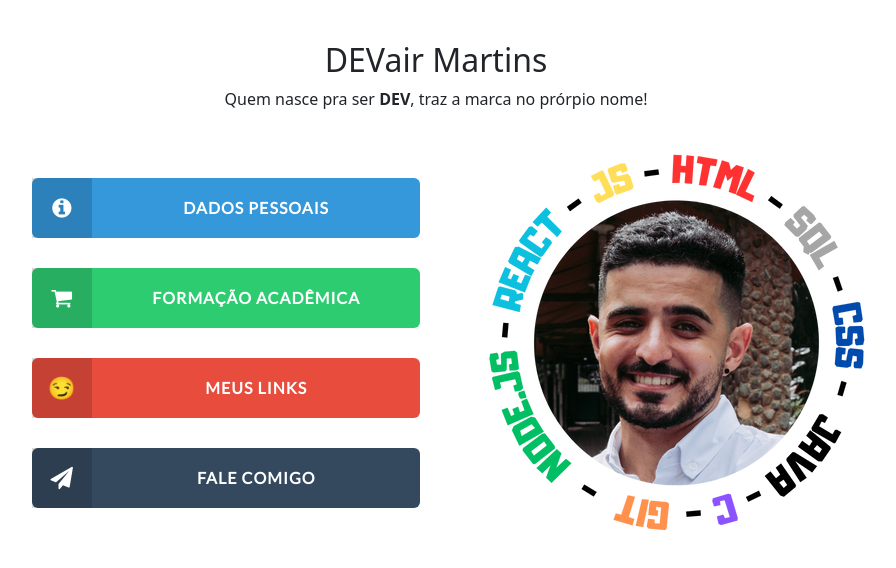
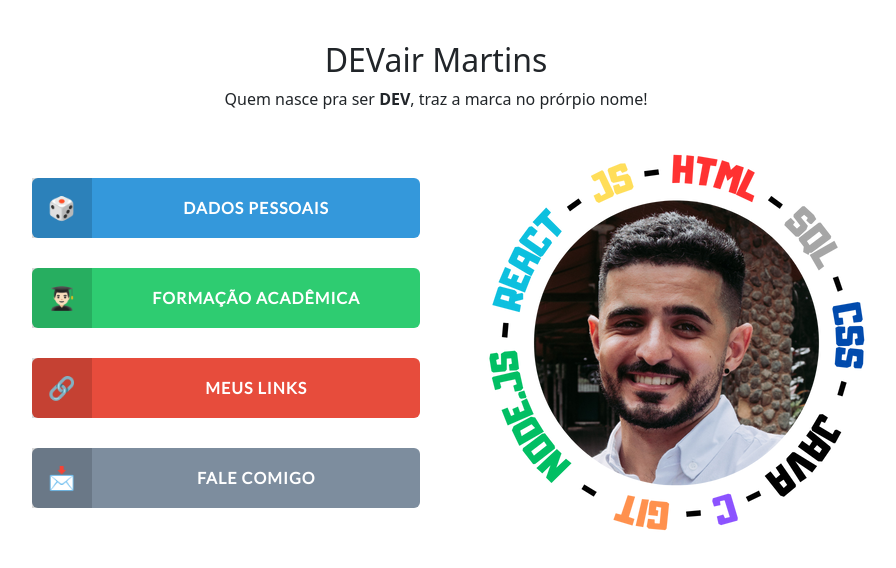
Before and after one commit to DevairUva/Portfolio, a React (Vite) app: page / in a window 1280 px wide. Shown: the top 568 px of the page, without its empty margins (204-1100 px from the left). Built offline with nearby package versions, Linux system fonts and the light colour scheme.

Commit message:
emojis e cores

```diff
--- a/src/components/Dados.jsx
+++ b/src/components/Dados.jsx
@@ -12,7 +12,7 @@ function Dados() {
 
   return (
     <>
-      <button className="btn btn-1 btn-sep icon-info" onClick={handleShow}>Dados Pessoais</button>
+      <button className="btn btn-1 btn-sep icon-dados" onClick={handleShow}>Dados Pessoais</button>
 
       <Modal show={show} onHide={handleClose}>
         <Modal.Header className='modalTitleDados titleDados'>
--- a/src/components/Formacao.jsx
+++ b/src/components/Formacao.jsx
@@ -17,7 +17,7 @@ function Formacao() {
         Formação Acadêmica
       </Button> */}
 
-      <button class="btn btn-2 btn-sep icon-cart" onClick={handleShow}>Formação Acadêmica</button>
+      <button class="btn btn-2 btn-sep icon-formacao" onClick={handleShow}>Formação Acadêmica</button>
 
       <Modal show={show} onHide={handleClose}>
         <Modal.Header className='modalTitleFormacao'>
--- a/src/components/Links.jsx
+++ b/src/components/Links.jsx
@@ -16,7 +16,7 @@ function Links() {
         Meus Links
       </Button> */}
 
-      <button class="btn btn-3 btn-sep topic-games" onClick={handleShow}>Meus Links</button>
+      <button class="btn btn-3 btn-sep topic-links" onClick={handleShow}>Meus Links</button>
 
       <Modal show={show} onHide={handleClose}>
         <Modal.Header className='modalTitleLinks'>
--- a/src/components/Mensagem.jsx
+++ b/src/components/Mensagem.jsx
@@ -40,7 +40,7 @@ function Mensagem() {
 
   return (
     <>
-      <button class="btn btn-4 btn-sep icon-send" onClick={handleShow}>Fale comigo</button>
+      <button class="btn btn-4 btn-sep icon-msg" onClick={handleShow}>Fale comigo</button>
 
       <Modal show={show} onHide={handleClose}>
         <Modal.Header className='modalTitleMensagem'>
--- a/src/stiles/dados.css
+++ b/src/stiles/dados.css
@@ -83,21 +83,8 @@
 }
 
 /* Icons */
-
-.icon-cart:before {
-  content: "\f07a";
-}
-
-.icon-heart:before {
-  content: "\f55a";
-}
-
-.icon-info:before {
-  content: "\f05a";
-}
-
-.icon-send:before {
-  content: "\f1d8";
+.icon-dados:before {
+  content: "🎲";
 }
 
 .modalTitleDados{
--- a/src/stiles/formacao.css
+++ b/src/stiles/formacao.css
@@ -82,22 +82,9 @@
   width: 60px;
 }
 
-/* Icons */
-
-.icon-cart:before {
-  content: "\f07a";
-}
-
-.icon-heart:before {
-  content: "\f55a";
-}
-
-.icon-info:before {
-  content: "\f05a";
-}
-
-.icon-send:before {
-  content: "\f1d8";
+/* Icon*/
+.icon-formacao:before {
+  content: "👨🏻‍🎓";
 }
 
 .modalTitleFormacao{
--- a/src/stiles/links.css
+++ b/src/stiles/links.css
@@ -83,25 +83,8 @@
 }
 
 /* Icons */
-
-.icon-cart:before {
-  content: "\f07a";
-}
-
-.icon-heart:before {
-  content: "\f55a";
-}
-
-.icon-info:before {
-  content: "\f05a";
-}
-
-.icon-send:before {
-  content: "\f1d8";
-}
-
-.topic-games::before {
-  content: '😏';
+.topic-links::before {
+  content: '🔗';
 }
 
 .modalTitleLinks{
--- a/src/stiles/mensagem.css
+++ b/src/stiles/mensagem.css
@@ -58,17 +58,17 @@
 
 /* Button 4 */
 .btn-4 {
-  background: #34495e;
+  background: #7d8d9e;
   color: #fff;
 }
 
 .btn-4:hover {
-  background: #2c3e50;
+  background: #7d8d9e;
   color: #fff;
 }
 
 .btn-4:active {
-  background: #2c3e50;
+  background: #7d8d9e;
   top: 2px;
 }
 
@@ -83,24 +83,11 @@
 }
 
 /* Icons */
-
-.icon-cart:before {
-  content: "\f07a";
-}
-
-.icon-heart:before {
-  content: "\f55a";
-}
-
-.icon-info:before {
-  content: "\f05a";
-}
-
-.icon-send:before {
-  content: "\f1d8";
+.icon-msg:before {
+  content: "📩";
 }
 
 .modalTitleMensagem{
-  background-color: #34495e;
+  background-color: #7d8d9e;
   color: #fff;
 }
```
